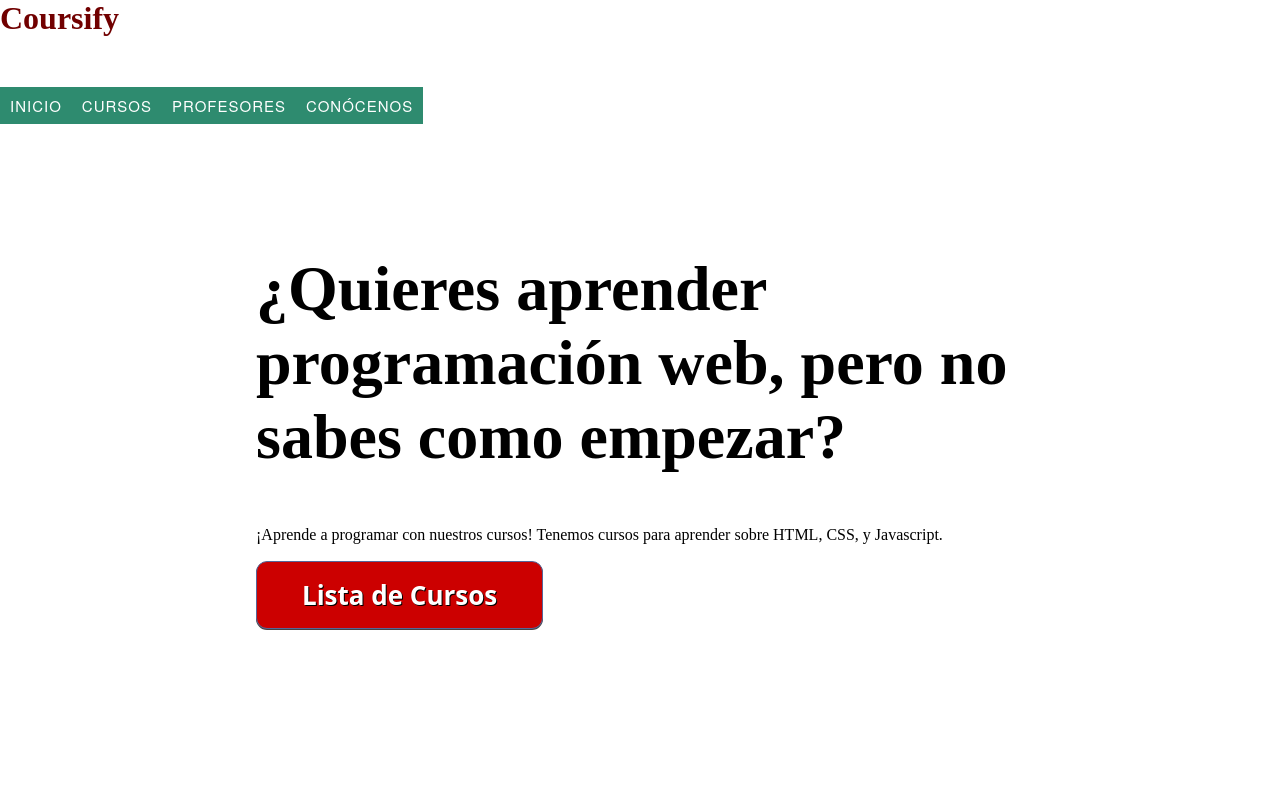
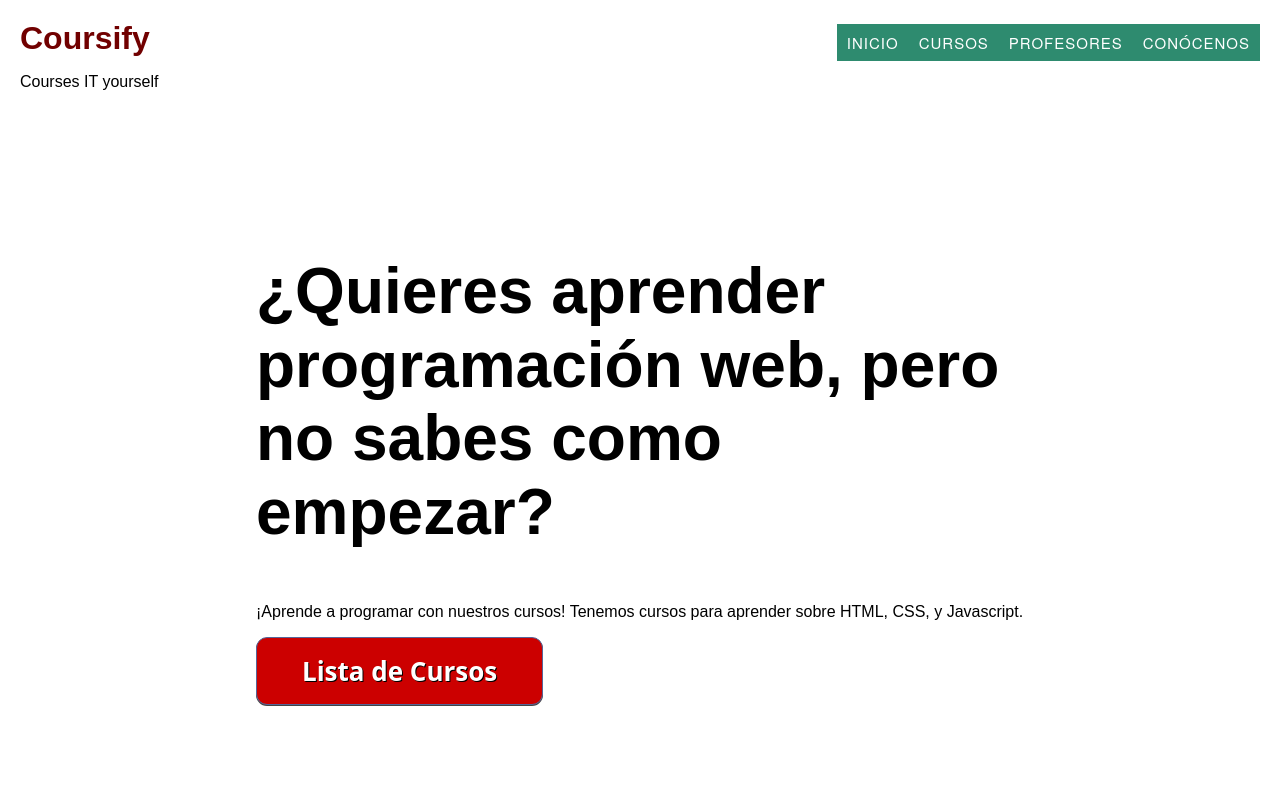
Before and after one commit to gerardoezequiel/MERN-Webcourses, a React (Create React App) app in the folder client/: page / in a window 1280 px wide. Shown: the top 800 px of the page. Built offline with nearby package versions, Linux system fonts and the light colour scheme; a web font is replaced by a local one.

Commit message:
add header styles

```diff
--- a/client/src/components/App.js
+++ b/client/src/components/App.js
@@ -20,7 +20,6 @@ import ErrorPage from '../pages/Error.js';
 function App() {
   return (
     <div className="App">
-      <header className="App-header">
       <BrowserRouter>
         <Header />
         <Switch>
@@ -37,7 +36,6 @@ function App() {
         </Switch>
         <Footer />
       </BrowserRouter>
-      </header>
     </div>
   );
 }
--- a/client/src/components/Header.js
+++ b/client/src/components/Header.js
@@ -3,9 +3,9 @@ import { Link, withRouter } from 'react-router-dom';
 
 const Header = () => {
   return (
-    <section class= "H1">
-      <Link to="/">
-        <h1 section ="header">Coursify</h1>
+    <header>
+      <Link className="brand" to="/">
+        <h1 className="header">Coursify</h1>
         <p> Courses IT yourself</p>
       </Link>
       <nav className="Menu">
@@ -24,7 +24,7 @@ const Header = () => {
           </li>
         </ul>
       </nav>
-    </section>
+    </header>
   );
 };
 
--- a/client/src/styles/_global.scss
+++ b/client/src/styles/_global.scss
@@ -5,11 +5,9 @@
 }
 
 body {
-  font {
-    size: 100%;
-    family: Arial, Helvetica, sans-serif;
-    weight: 100;
-  }
+  font-size: 100%;
+  font-family: Arial, Helvetica, sans-serif;
+  font-weight: 100;
 }
 a {
   color: black;
--- a/client/src/styles/_header.scss
+++ b/client/src/styles/_header.scss
@@ -1,20 +1,22 @@
-
-H1 {
+header {
   display: flex;
   color: rgb(113, 0, 0);
-  margin: 0;
-  align-content: flex-start
+  padding: 1.25rem;
+  justify-content: space-between;
+  align-items: baseline;
 }
 
-p {
-  font {
-    size: 100%;
-    color: black;
-  }
+h1 {
+  color: rgb(113, 0, 0);
+  margin: 0;
 }
+
+.brand p {
+  color: black;
+}
+
 nav {
-
-   ul {
+  ul {
     padding: 0;
     margin: 0;
     list-style: none;
```
Lines whose indentation alone changed are shown as unchanged.
